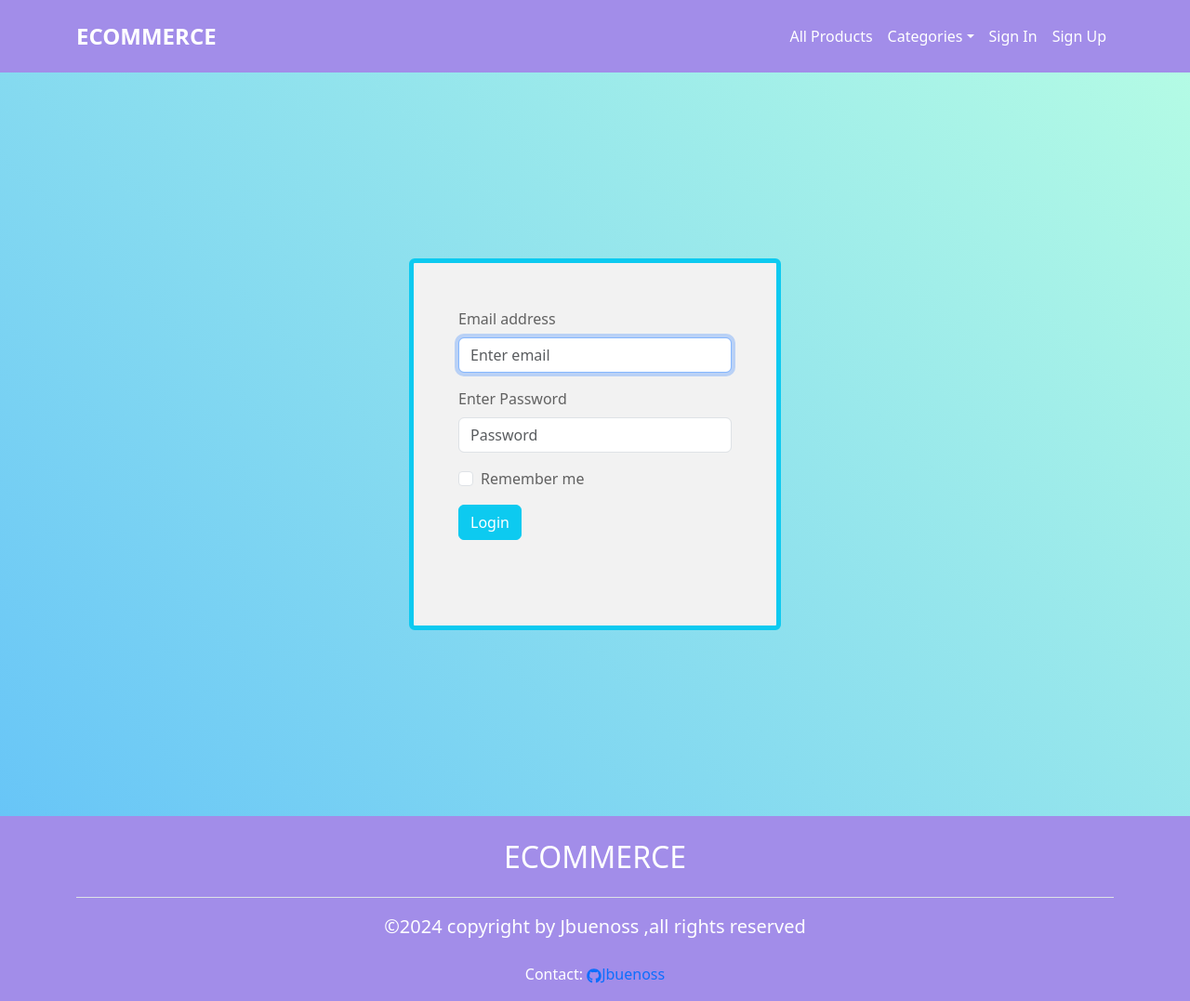
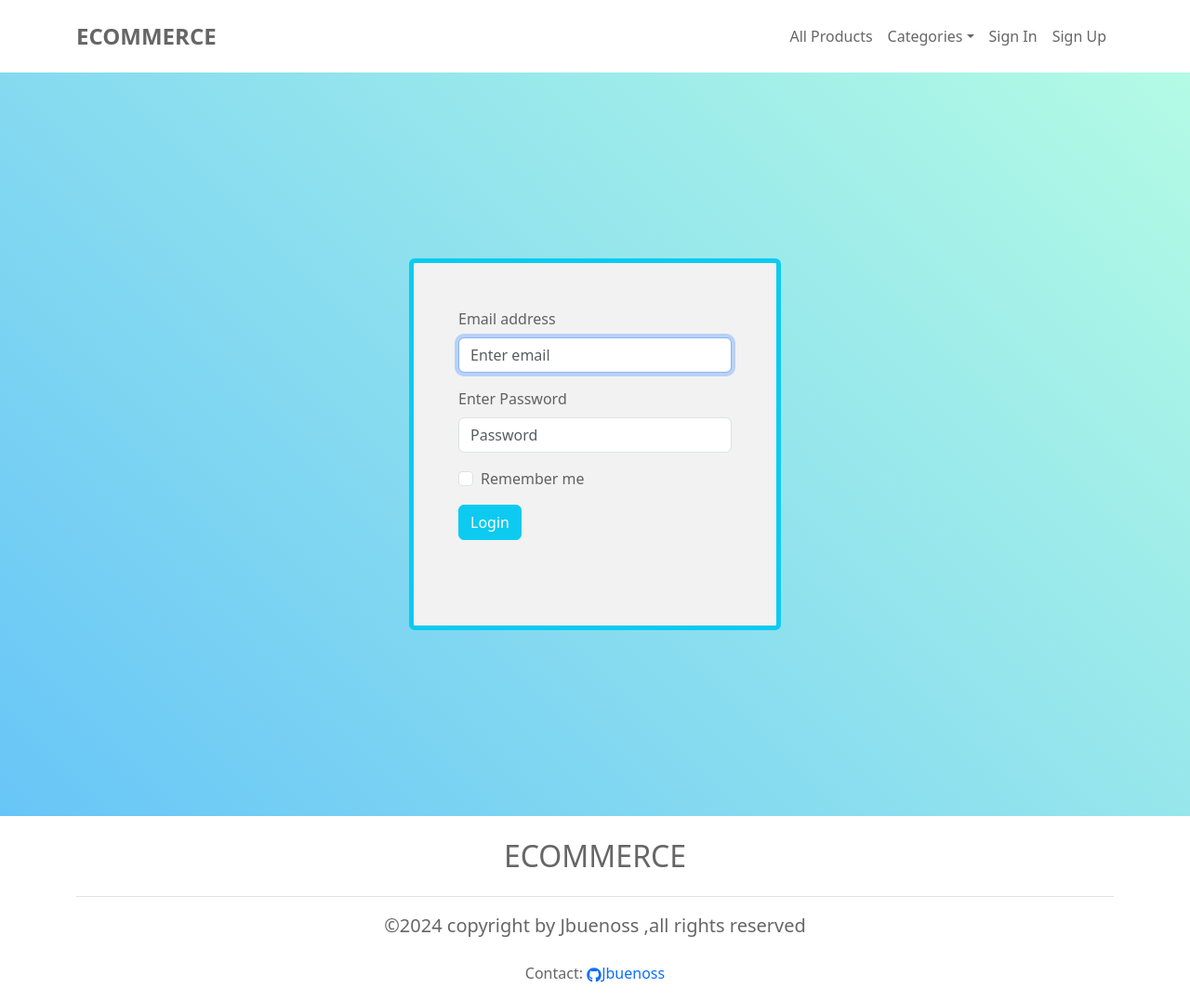
Before and after one commit to Jbuenoss/Ecommerce-Frontend, a React (Vite) app in the folder Ecommerce/: page /login in a window 1280 px wide. Shown: the whole page at 93% size. Built offline with nearby package versions, Linux system fonts and the light colour scheme.

Commit message:
navbar and the footer customized for the login and register

```diff
--- a/Ecommerce/src/components/Footer.jsx
+++ b/Ecommerce/src/components/Footer.jsx
@@ -1,13 +1,20 @@
 import './styleComponent.css';
 import Container from 'react-bootstrap/Container';
 import { FaGithub } from "react-icons/fa";
+import { useLocation } from 'react-router-dom';
 
 function Footer(){
 
     let dateNow = new Date();
 
+    const location = useLocation();
+    let classes = 'footer-ctm text-white';
+    if(location.pathname == '/login' || location.pathname == '/register'){
+        classes = 'footer-ctm-white';
+    }
+
     return(
-        <footer className='footer-ctm text-white text-center'>
+        <footer className={` ${classes} text-center`}>
             <Container>
                 <h2 className='py-4 border-bottom'>ECOMMERCE</h2>
             </Container>
--- a/Ecommerce/src/components/NavbarComponent.jsx
+++ b/Ecommerce/src/components/NavbarComponent.jsx
@@ -5,12 +5,20 @@ import NavDropdown from 'react-bootstrap/NavDropdown';
 
 import './styleComponent.css';
 
-import { Link } from 'react-router-dom';
+import { Link, useLocation } from 'react-router-dom';
 
 function NavbarComponent() {
 
+  const location = useLocation();
+  console.log(location.pathname);
+
+  let classes = 'Nav-bg';
+  if (location.pathname == '/login' || location.pathname == '/register') {
+    classes = 'Nav-bg-white';
+  }
+
   return (
-    <Navbar expand="sm" className="Nav-bg p-3">
+    <Navbar expand="sm" className={` ${classes} p-3`}>
 
       <Container>
         <Link className='navbar-brand fs-4 fw-bold' to='/' >ECOMMERCE</Link>
--- a/Ecommerce/src/components/styleComponent.css
+++ b/Ecommerce/src/components/styleComponent.css
@@ -12,6 +12,20 @@
 .Nav-bg .nav-link:hover,
 .Nav-bg .nav-dropdown:hover {
     color: hsl(0, 0%, 40%);
+}
+
+.Nav-bg-white{
+    background-color: white;
+}
+.Nav-bg-white .navbar-brand,
+.Nav-bg-white .nav-link,
+.Nav-bg-white .nav-dropdown {
+    color: hsl(0, 0%, 40%);
+}
+.Nav-bg-white .navbar-brand:hover,
+.Nav-bg-white .nav-link:hover,
+.Nav-bg-white .nav-dropdown:hover {
+    color: hsl(0, 0%, 20%);
 }
 
 .card-ctm{
@@ -41,6 +55,11 @@
     border:1px solid #A28DE9;
 }
 
+.footer-ctm-white{
+    background-color: white;
+    color: hsl(0, 0%, 40%);
+}
+
 p a{
     text-decoration:none;
 }
```
